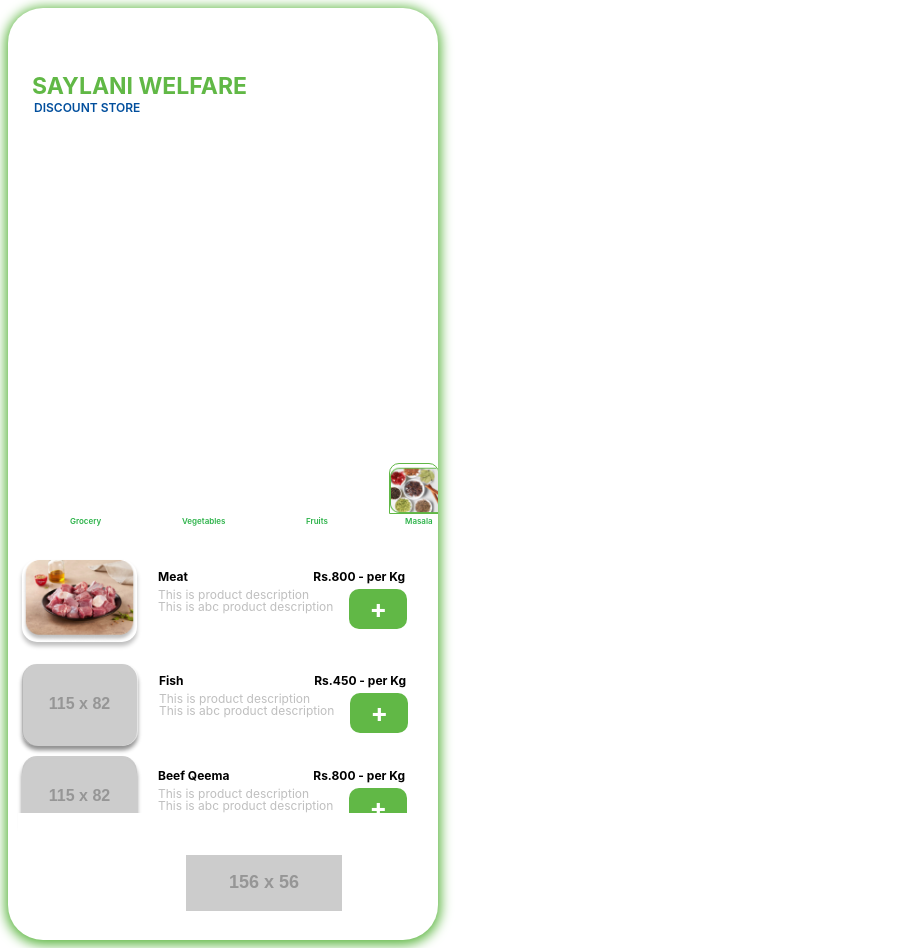
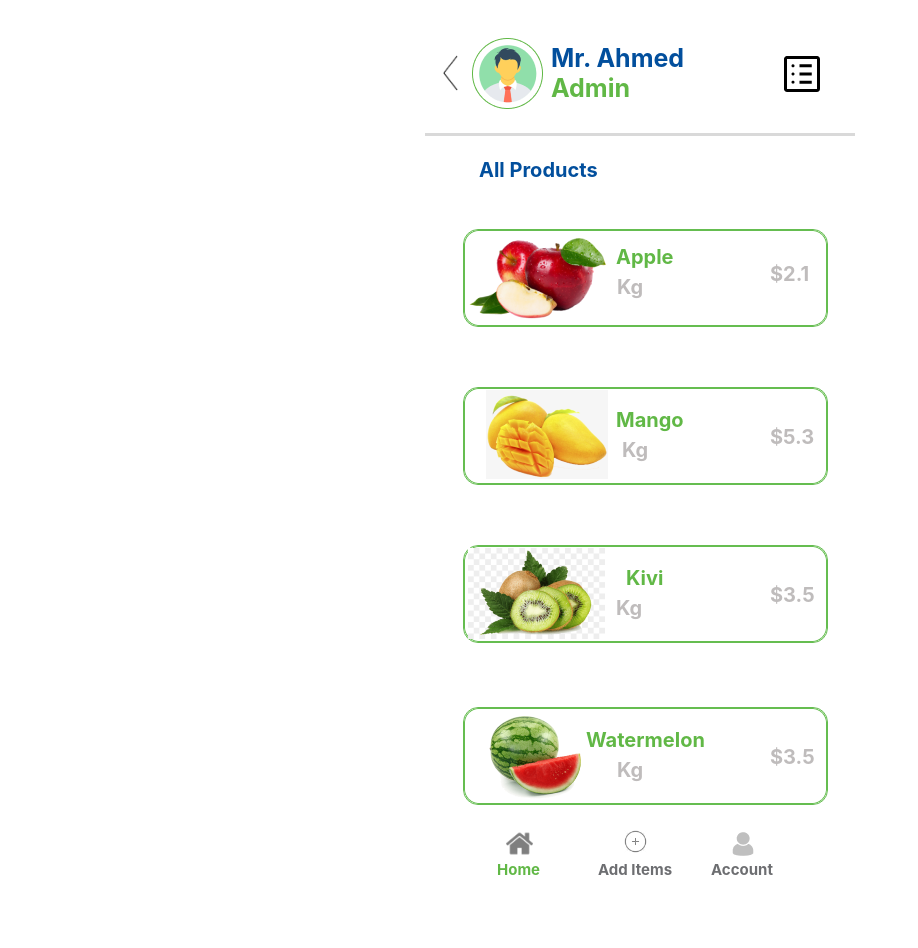
Before and after one commit to ummehanihussain0/hackathonn, a plain HTML site: page project/sales ui/homee.html in a window 1280 px wide. Shown: the whole page, without its empty margins (0-918 px from the left). Drawn offline with Linux system fonts and the light colour scheme; placeholder pictures from the web are drawn by us.

Commit message:
Update homee.html
Signed-off-by: Umme Hani Hussain <121793260+ummehanihussain0@users.noreply.github.com>

```diff
--- a/project/sales ui/homee.html
+++ b/project/sales ui/homee.html
@@ -3,49 +3,56 @@
 <head>
     <meta charset="UTF-8">
     <meta name="viewport" content="width=device-width, initial-scale=1.0">
-    <title>Sales UI</title>
+    <title>Document</title>
 </head>
-<link rel="stylesheet" href="../css/style.css">
-<body id="whole3">
-    <div style="width: 430px; height: 932px; position: relative; background: white; box-shadow: 0px 2px 12px 3px #61B846; border-radius: 35px; overflow: hidden">
-        <div style="left: 24px; top: 66px; position: absolute; color: #61B846; font-size: 23px; font-family: Inter; font-weight: 700; line-height: 25px; word-wrap: break-word">SAYLANI WELFARE</div>
-        <div style="left: 26px; top: 87px; position: absolute; color: #024F9D; font-size: 12px; font-family: Inter; font-weight: 600; line-height: 25px; word-wrap: break-word">DISCOUNT STORE</div>
-        <div style="width: 50px; height: 49px; left: 394px; top: 384px; position: absolute"></div>
-        <div style="width: 50px; height: 49px; padding-top: 4px; left: 381px; top: 452px; position: absolute; justify-content: center; align-items: center; display: inline-flex">
-          <img style="width: 50px; height: 49px; border-top-left-radius: 10px; border-top-right-radius: 10px; border: 0.50px #61B846 solid" src="../img/purchase uihome page/Rectangle 16.png"/>
+<body>
+    <div>
+        <link href="./css2/style.css" rel="stylesheet" />
+        <div class="page13-container">
+          <div class="page13-page13">
+          <a href="../signin/signin.html">  <img src="../img/sales ui img/Vector.png " alt="Vector1774" class="page13-vector" /></a>
+            <img src="../img/sales ui img/Ellipse 4.png" class="page13-ellipse4" />
+            <span class="page13-text"><span>Mr. Ahmed</span></span>
+            <span class="page13-text02"><span>All Products</span></span>
+            <span class="page13-text04"><span>Admin</span></span>
+            <img src="../img/sales ui img/Rectangle 64.png" class="page13-rectangle64" />
+            <img src="../img/sales ui img/Rectangle 65.png" class="page13-rectangle65" />
+            <img src="../img/sales ui img/Rectangle 65.png" class="page13-rectangle66" />
+            <img src="../img/sales ui img/Rectangle 65.png" class="page13-rectangle67" />
+            <img src="../img/sales ui img/Rectangle 65.png" class="page13-rectangle68" />
+            <img src="../img/sales ui img/image 18.png" class="page13-image18" />
+            <span class="page13-text06"><span>Apple</span></span>
+            <span class="page13-text08"><span>Kg</span></span>
+            <span class="page13-text10"><span>$2.1</span></span>
+            <span class="page13-text12"><span>Mango</span></span>
+            <span class="page13-text14"><span>Kg</span></span>
+            <span class="page13-text16"><span>Kivi</span></span>
+            <span class="page13-text18"><span>Kg</span></span>
+            <span class="page13-text20"><span>$3.5</span></span>
+            <span class="page13-text22"><span>$5.3</span></span>
+            <span class="page13-text24"><span>Watermelon</span></span>
+            <span class="page13-text26"><span>Kg</span></span>
+            <span class="page13-text28"><span>$3.5</span></span>
+            <img src="../img/sales ui img/image 19.png" class="page13-image19" />
+            <img src="../img/sales ui img/image 20.png" class="page13-image20" />
+            <img src="../img/sales ui img/image 21.png" class="page13-image21" />
+            <div class="page13-group3">
+              <img src="../img/sales ui img/add (1).png" class="page13-image31" />
+              <a href="./add items/add.html"><span class="page13-text30"><span>Add Items</span></span></a>
+            </div>
+           <a href="./account/account.html" ><span class="page13-text32"><span>Account</span></span></a>
+            <div class="page13-group2">
+              <a href="./homee.html"><span class="page13-text34"><span>Home</span></span>
+              <img src="../img/sales ui img/home icon.png"  class="page13-image29" /></a>
+            </div>
+            <img src="../img/sales ui img/image 30.png"  class="page13-image30" />
+            <img
+            src="../img/sales ui img/list_alt_FILL0_wght400_GRAD0_opsz48 1.png"
+              class="page13-listalt-fill0wght400grad0opsz481"
+            />
+          </div>
         </div>
-        <img style="width: 115px; height: 82px; left: 14px; top: 552px; position: absolute; box-shadow: 0px 4px 4px rgba(0, 0, 0, 0.25); border-radius: 15px" src="../img/purchase uihome page/Rectangle 17.png" />
-        <img style="width: 115px; height: 82px; left: 14px; top: 656px; position: absolute; box-shadow: 0px 4px 4px rgba(0, 0, 0, 0.25); border-radius: 15px" src="https://via.placeholder.com/115x82" />
-        <img style="width: 115px; height: 82px; left: 14px; top: 748px; position: absolute; box-shadow: 0px 4px 4px rgba(0, 0, 0, 0.25); border-radius: 15px" src="https://via.placeholder.com/115x82" />
-        <div style="left: 62px; top: 501px; position: absolute; color: #2DB34A; font-size: 8px; font-family: Inter; font-weight: 600; line-height: 25px; word-wrap: break-word">Grocery</div>
-        <div style="left: 174px; top: 501px; position: absolute; color: #2DB34A; font-size: 8px; font-family: Inter; font-weight: 600; line-height: 25px; word-wrap: break-word">Vegetables</div>
-        <div style="left: 298px; top: 501px; position: absolute; color: #2DB34A; font-size: 8px; font-family: Inter; font-weight: 600; line-height: 25px; word-wrap: break-word">Fruits</div>
-        <div style="left: 397px; top: 501px; position: absolute; color: #2DB34A; font-size: 8px; font-family: Inter; font-weight: 600; line-height: 25px; word-wrap: break-word">Masala</div>
-        <div style="width: 106px; height: 25px; left: 150px; top: 556px; position: absolute; color: black; font-size: 12px; font-family: Inter; font-weight: 700; line-height: 25px; word-wrap: break-word">Meat</div>
-        <div style="width: 240px; height: 30px; left: 150px; top: 581px; position: absolute; color: #BFBFBF; font-size: 12px; font-family: Inter; font-weight: 400; line-height: 12px; word-wrap: break-word">This is product description<br/>This is abc product description</div>
-        <div style="width: 106px; height: 25px; left: 291px; top: 556px; position: absolute; text-align: right; color: black; font-size: 12px; font-family: Inter; font-weight: 700; line-height: 25px; word-wrap: break-word">Rs.800 - per Kg</div>
-        <div style="width: 69px; height: 40px; left: 341px; top: 581px; position: absolute">
-          <div style="width: 58px; height: 40px; left: 0px; top: 0px; position: absolute; background: #61B846; border-radius: 10px"></div>
-          <div style="width: 48.44px; height: 20.27px; left: 20.56px; top: 6.60px; position: absolute; color: white; font-size: 26px; font-family: Inter; font-weight: 700; line-height: 25px; word-wrap: break-word">+</div>
-        </div>
-        <div style="width: 115px; height: 82px; left: 15px; top: 656px; position: absolute; box-shadow: 0px 4px 4px rgba(0, 0, 0, 0.25); border-radius: 15px"></div>
-        <div style="width: 106px; height: 25px; left: 151px; top: 660px; position: absolute; color: black; font-size: 12px; font-family: Inter; font-weight: 700; line-height: 25px; word-wrap: break-word">Fish</div>
-        <div style="width: 240px; height: 30px; left: 151px; top: 685px; position: absolute; color: #BFBFBF; font-size: 12px; font-family: Inter; font-weight: 400; line-height: 12px; word-wrap: break-word">This is product description<br/>This is abc product description</div>
-        <div style="width: 106px; height: 25px; left: 292px; top: 660px; position: absolute; text-align: right; color: black; font-size: 12px; font-family: Inter; font-weight: 700; line-height: 25px; word-wrap: break-word">Rs.450 - per Kg</div>
-        <div style="width: 69px; height: 40px; left: 342px; top: 685px; position: absolute">
-          <div style="width: 58px; height: 40px; left: 0px; top: 0px; position: absolute; background: #61B846; border-radius: 10px"></div>
-          <div style="width: 48.44px; height: 20.27px; left: 20.56px; top: 6.60px; position: absolute; color: white; font-size: 26px; font-family: Inter; font-weight: 700; line-height: 25px; word-wrap: break-word">+</div>
-        </div>
-        <div style="width: 115px; height: 82px; left: 14px; top: 751px; position: absolute; box-shadow: 0px 4px 4px rgba(0, 0, 0, 0.25); border-radius: 15px"></div>
-        <div style="width: 106px; height: 25px; left: 150px; top: 755px; position: absolute; color: black; font-size: 12px; font-family: Inter; font-weight: 700; line-height: 25px; word-wrap: break-word">Beef Qeema</div>
-        <div style="width: 240px; height: 30px; left: 150px; top: 780px; position: absolute; color: #BFBFBF; font-size: 12px; font-family: Inter; font-weight: 400; line-height: 12px; word-wrap: break-word">This is product description<br/>This is abc product description</div>
-        <div style="width: 106px; height: 25px; left: 291px; top: 755px; position: absolute; text-align: right; color: black; font-size: 12px; font-family: Inter; font-weight: 700; line-height: 25px; word-wrap: break-word">Rs.800 - per Kg</div>
-        <div style="width: 69px; height: 40px; left: 341px; top: 780px; position: absolute">
-          <div style="width: 58px; height: 40px; left: 0px; top: 0px; position: absolute; background: #61B846; border-radius: 10px"></div>
-          <div style="width: 48.44px; height: 20.27px; left: 20.56px; top: 6.60px; position: absolute; color: white; font-size: 26px; font-family: Inter; font-weight: 700; line-height: 25px; word-wrap: break-word">+</div>
-        </div>
-        <div style="width: 413px; height: 77px; left: 10px; top: 805px; position: absolute; background: white"></div>
-        <img style="width: 156px; height: 56px; left: 178px; top: 847px; position: absolute" src="https://via.placeholder.com/156x56" />
       </div>
+
 </body>
 </html>
```
